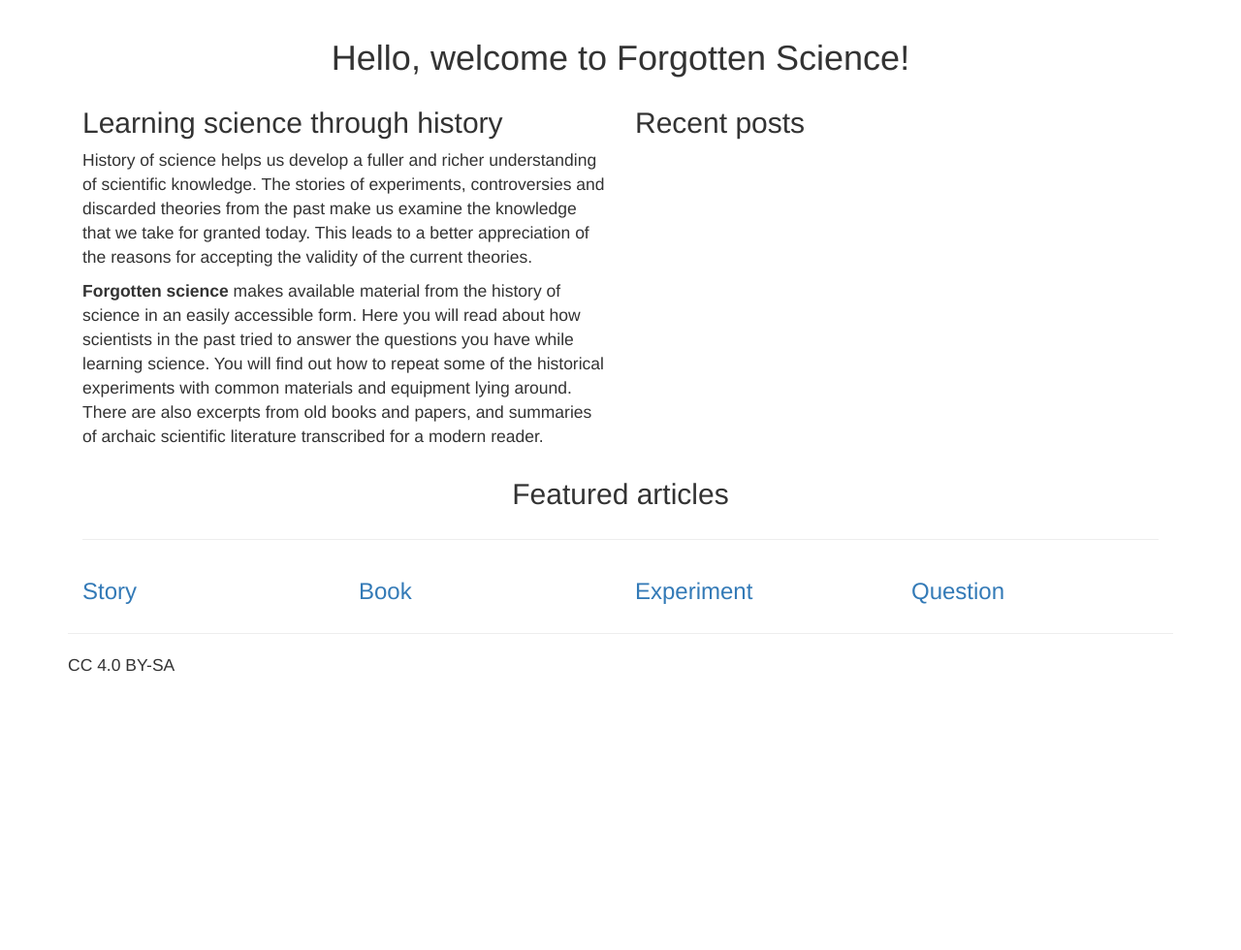
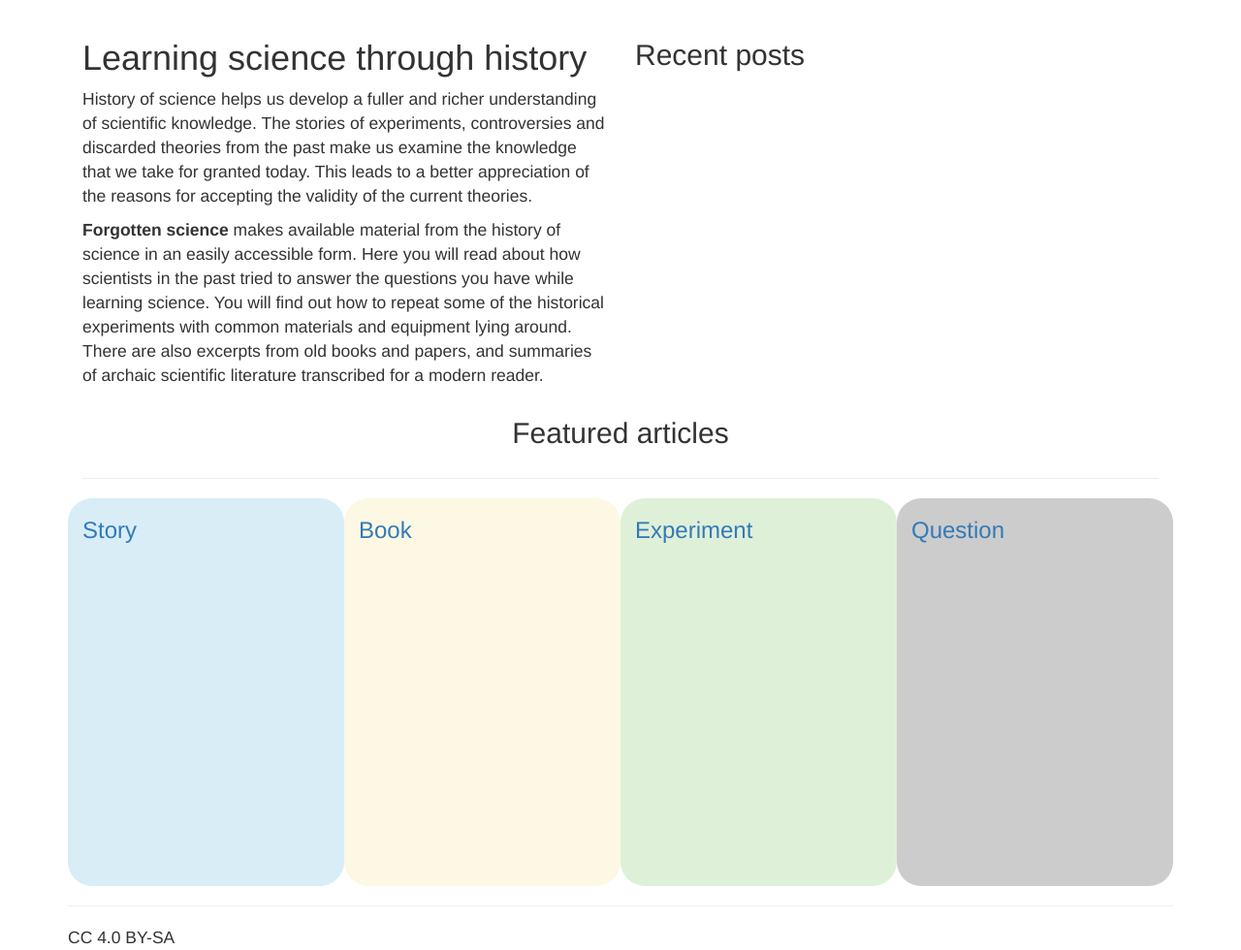
Before and after one commit to athkishore/fgsci, a Flask app: template app/templates/index.html in a window 1280 px wide. Shown: the part 52-1032 px from the top of the page at 97% size. Before the commit the page ends 745 px from the top, so only its background shows below. Run offline with Flask 2, Linux system fonts and the light colour scheme; the template is opened without the code that fills it, so the values that code supplies are empty; parts of the project's set-up code (start-up, migrations or seed data) failed here and were passed over; some libraries are stand-ins or nearby versions.

Commit message:
homepage layout

```diff
--- a/app/templates/index.html
+++ b/app/templates/index.html
@@ -1,16 +1,11 @@
 {% extends "base.html" %}
 
 {% block app_content %}
-    {% if current_user.is_authenticated %}
-    <h1 class="h1 text-center">Hello, {{ current_user.username }}!</h1>
-    {% else %}
-    <h1 class="h1 text-center">Hello, welcome to Forgotten Science!</h1>
-    {% endif %}
 
     <div class="container-fluid">
       <div class="row">
         <div class="col-md-6">
-          <h2>Learning science through history</h2>
+          <h1>Learning science through history</h1>
           <p>History of science helps us develop a fuller and richer
     understanding of scientific knowledge. The stories of experiments,
     controversies and discarded theories from the past make us examine the
@@ -26,7 +21,6 @@
     There are also excerpts from old books and papers, and summaries of
     archaic scientific literature transcribed for a modern reader.</p>
         </div>
-
         <div class="col-md-6">
           <h2>Recent posts</h2>
     {% for post in posts %}
@@ -59,7 +53,7 @@
       </div>
       <hr>
       <div class="row">
-        <div class="col-md-3">
+        <div class="col-md-3 bg-info" style="border: 3px; border-radius: 25px; height: 400px;">
     {% if story_post %}
     {% if story_post.title %}
     <h3><a href="{{ url_for('view_post',post_slug=story_post.slug) }}">{{
@@ -79,14 +73,15 @@
     {% endif %}
     <h3><a href="{{ url_for('view_post',post_slug='stories') }}">Explore more
     stories</a></h3>
-
     {% else %}
 
         <h3><a href="{{ url_for('view_post',post_slug='stories')
         }}">Story</a></h3>
     {% endif %}
+        </span>
         </div>
-      <div class="col-md-3">
+      <div class="col-md-3 bg-warning" style="border: 3px;
+        border-radius: 25px; height: 400px;">
     {% if book_post %}
     {% if book_post.title %}
     <h3><a href="{{ url_for('view_post',post_slug=book_post.slug) }}">{{
@@ -112,7 +107,8 @@
         }}">Book</a></h3>
     {% endif %}
       </div>
-      <div class="col-md-3">
+      <div class="col-md-3 bg-success" style="border: 1px; border-radius:
+      25px; height: 400px">
     {% if experiment_post %}
     {% if experiment_post.title %}
     <h3><a href="{{ url_for('view_post',post_slug=experiment_post.slug) }}">{{
@@ -139,7 +135,8 @@
         }}">Experiment</a></h3>
     {% endif %}
       </div>
-      <div class="col-md-3">
+      <div class="col-md-3" style="border: 3px; border-radius: 25px;
+      background-color: #cccccc; height: 400px">
     {% if question_post %}
     {% if question_post.title %}
     <h3><a href="{{ url_for('view_post',post_slug=question_post.slug) }}">{{
```
